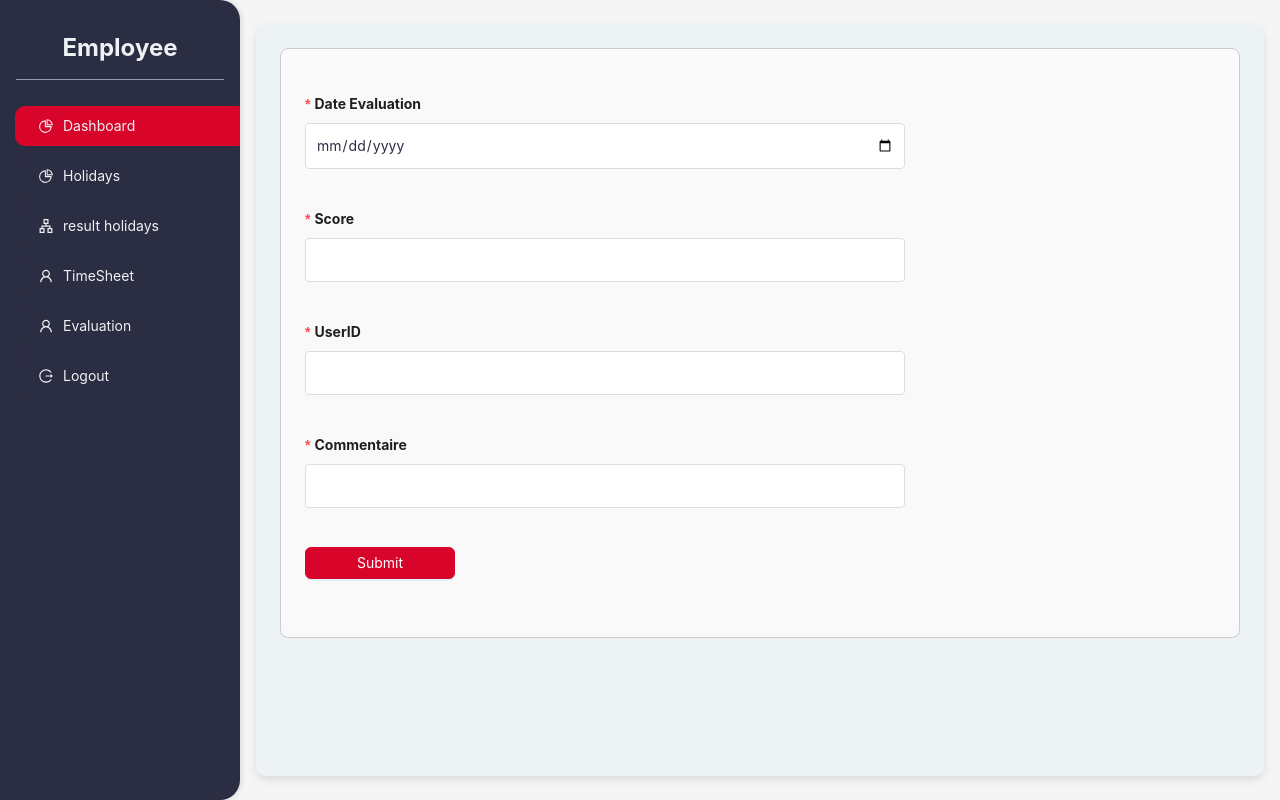
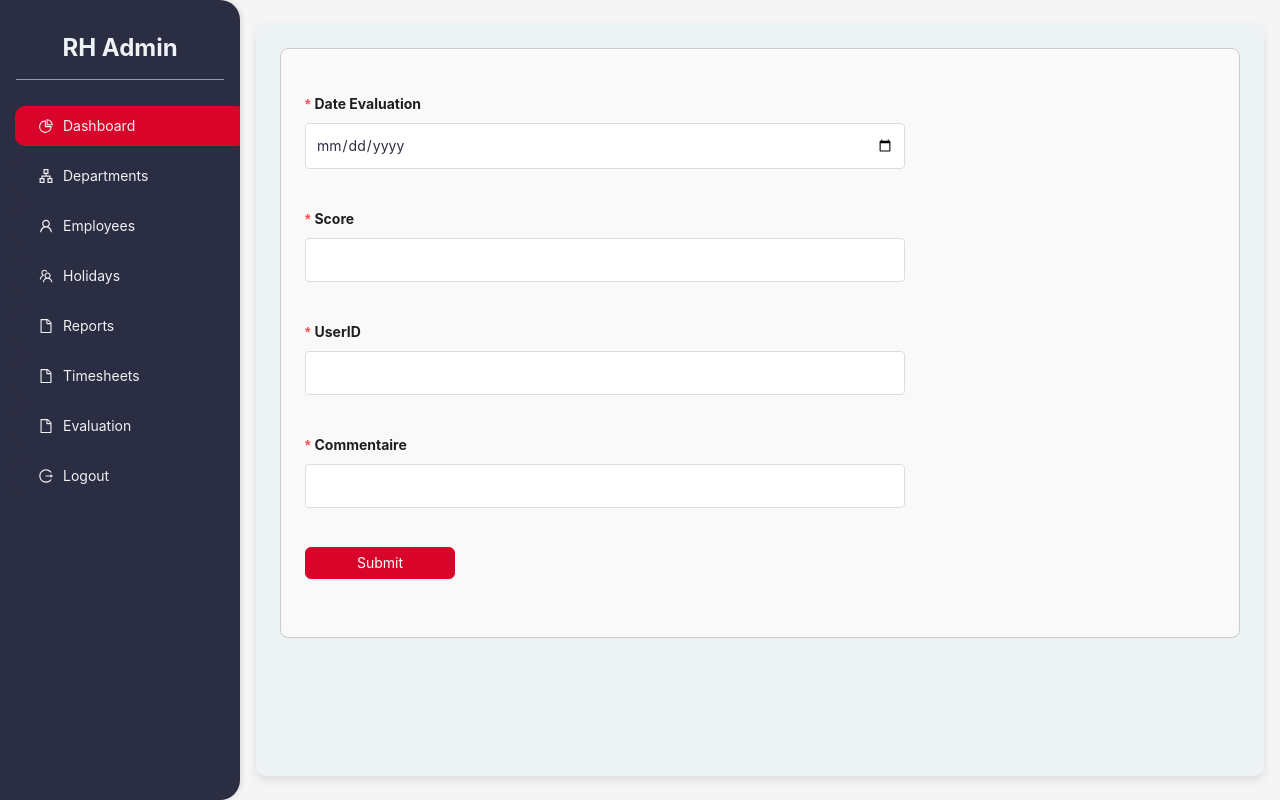
Before and after one commit to feriel568/RH_management_app, a React (Create React App) app in the folder frontend/: page /evaluation in a window 1280 px wide. Built offline with nearby package versions, Linux system fonts and the light colour scheme.

Commit message:
fix navigation sidebar

```diff
--- a/frontend/src/pages/Evaluation.js
+++ b/frontend/src/pages/Evaluation.js
@@ -3,6 +3,7 @@ import React from 'react';
 import { Layout, Form, Input, Button, message } from 'antd';
 import SideBarEmployee from '../components/SideBarEmployee';
 import '../styles/conge.css';
+import SideBarAdmin from '../components/SideBarAdmin';
 
 const { Content } = Layout;
 
@@ -104,7 +105,7 @@ class Evaluation extends React.Component {
     return (
       <div className="container" style={containerFlex}>
         <div className="sidebar">
-          <SideBarEmployee />
+          <SideBarAdmin />
         </div>
 
         <Layout className="site-layout">
```
